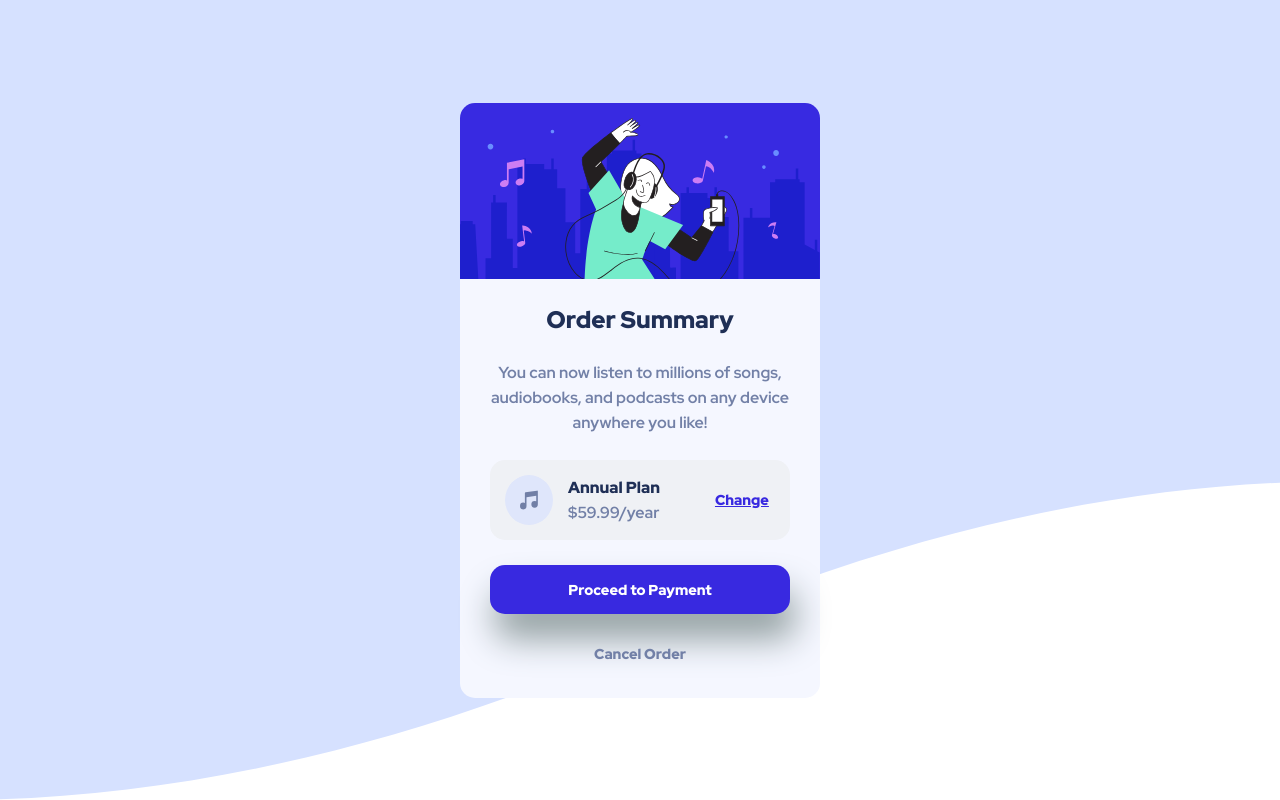
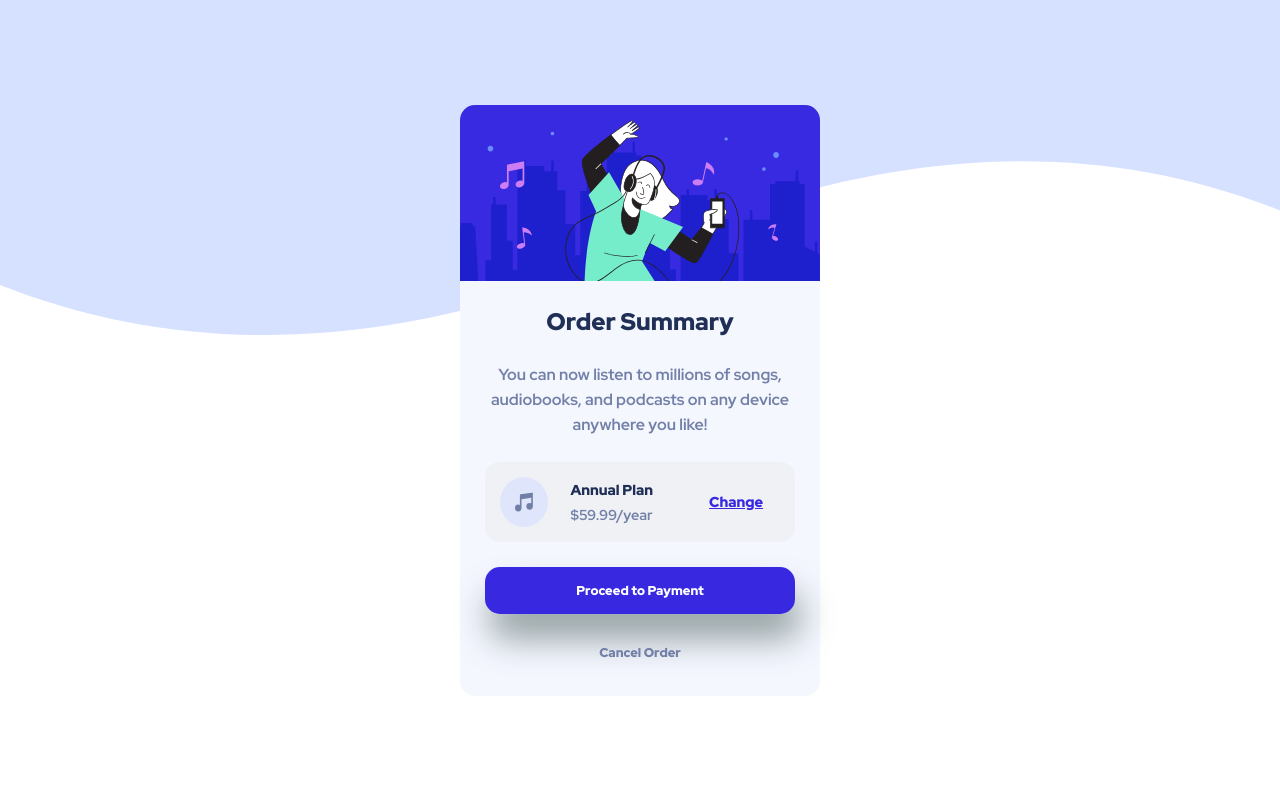
Before and after one commit to ildi0818/order-summary-component-main, a plain HTML site: page index.html in a window 1280 px wide. Drawn offline with Linux system fonts and the light colour scheme.

Commit message:
last update

```diff
--- a/style.css
+++ b/style.css
@@ -9,10 +9,10 @@
 
 body {
     background: url("images/pattern-background-mobile.svg");
-    background-position: center;
+    background-size: auto;
+    background-repeat: no-repeat;
+    background-position: top;
     background-attachment: fixed;
-    background-repeat: no-repeat;
-    background-size: cover;
     height: 100vh;
     display: flex;
     flex-direction: column;
@@ -20,16 +20,16 @@ body {
     align-items: center;
 }
 
+body > img:first-child {
+    width: 84%;
+    border-radius: 15px 15px 0 0;
+}
+
 body > div {
-    width: 340px;
-    padding: 0 30px 20px 30px;
+    width: 84%;
+    padding: 0 25px 20px 25px;
     border-radius: 0 0 15px 15px;
     background-color: hsl(225, 100%, 98%);
-}
-
-body > img:first-child {
-    width: 340px;
-    border-radius: 15px 15px 0 0;
 }
 
 h1 {
@@ -42,6 +42,7 @@ h1 {
 
 p {
     color: hsl(224, 23%, 55%);
+    font-size: 16px;
     text-align: center;
     line-height: 25px;
     font-weight: 700;
@@ -49,7 +50,6 @@ p {
 
 body > div > div:first-of-type {
    display: flex;
-   /* justify-content: space-between; */
    background-color: hsl(220, 25%, 95%);
    border-radius: 15px;
    margin: 25px 0;
@@ -58,22 +58,24 @@ body > div > div:first-of-type {
 
 body > div > div > div {
     line-height: 25px;
-    margin: 0 55px 0 15px;
+    margin: 0 14% 0 4%;
 }
 
 body > div > div > div > div:first-child {
+    font-size: 0.8rem;
     color: hsl(223, 47%, 23%);
     font-weight: 900;
 }
 
 body > div > div > div > div:last-child {
+    font-size: 0.8rem;
     color: hsl(224, 23%, 55%);
     font-weight: 700;
 }
 
-body > div > div button:first-of-type {
+body > div > div:first-of-type button:first-of-type {
     color: hsl(245, 75%, 52%);
-    font-size: 0.9rem;
+    font-size: 0.7rem;
     font-weight: 900;
     background-color: transparent;
     border: none;
@@ -94,6 +96,7 @@ body > div > div:last-child {
 body > div > div:last-of-type > button:first-of-type {
     width: 100%;
     margin-bottom: 15px;
+    font-size: 0.8rem;
     font-weight: 900;
     background-color: hsl(245, 75%, 52%);
     color: white;
@@ -111,7 +114,7 @@ body > div > div:last-of-type > button:first-of-type:hover {
 body > div > div:last-child button:last-child {
     color: hsl(224, 23%, 55%);
     background-color: transparent;
-    font-size: 0.9rem;
+    font-size: 0.8rem;
     font-weight: 900;
     width: 100%;
     padding: 15px;
@@ -124,11 +127,36 @@ body > div > div:last-child button:last-child:hover {
 }
 
 @media screen and (min-width: 376px) {
-    body > div {
-        width: 360px;
+    body {
+        background-image: url("images/pattern-background-desktop.svg");
+        background-position: center -28%;
+        background-repeat: no-repeat;
+        background-size: auto;
+        background-attachment: fixed;
+        min-height: 100vh;
     }
 
     body > img:first-child {
         width: 360px;
     }
+
+    body > div {
+        width: 360px;
+    }
+
+    body > div > div > div > div:first-child {
+        font-size: 0.9rem;
+    }
+
+    body > div > div > div > div:last-child {
+        font-size: 0.9rem;
+    }
+
+    body > div > div:first-of-type button:first-of-type {
+        font-size: 0.9rem;
+    }
+
+    body > div > div > div {
+        margin: 0 20% 0 8%;
+    }
 }
```
